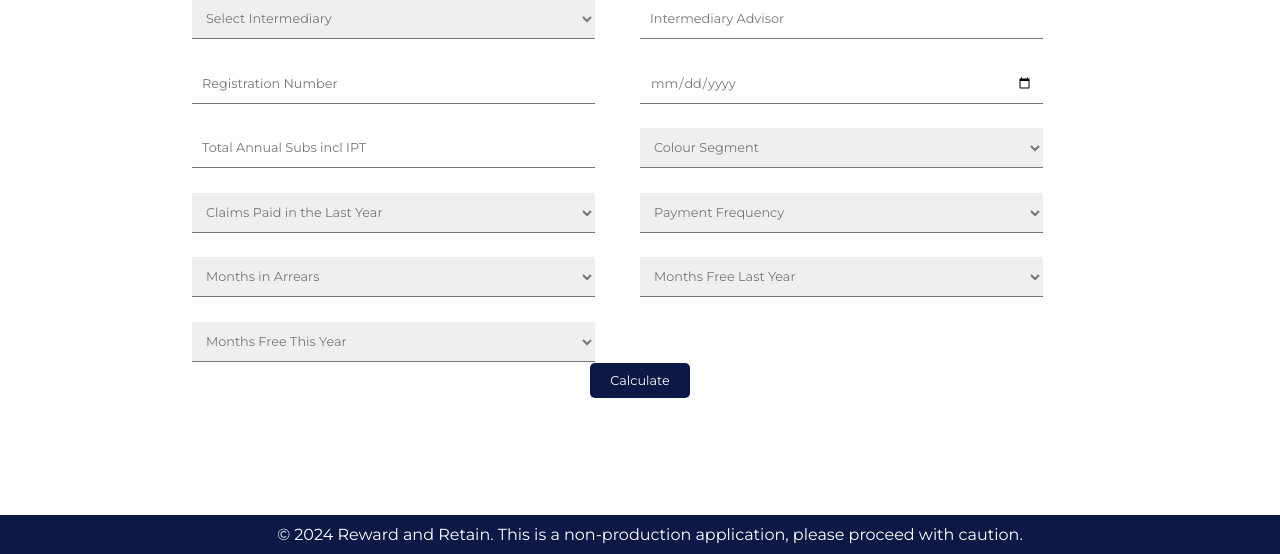
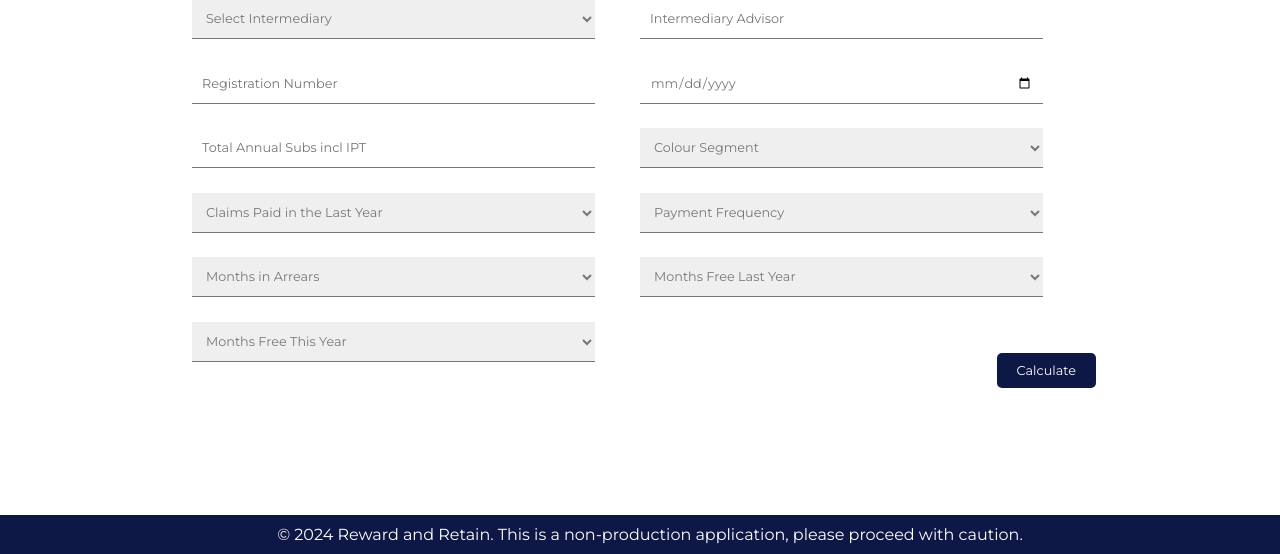
Before and after one commit to benturner993/flask-form-phase-1, a Flask app: page /intermediary in a window 1280 px wide. Shown: the part 246-800 px from the top of the page. Run offline with Flask 3, Linux system fonts and the light colour scheme.

Commit message:
fix: intermediary appearance

```diff
--- a/templates/intermediary.html
+++ b/templates/intermediary.html
@@ -159,10 +159,9 @@
     </div>
 </div>
 
-<div style="display:
-flex; justify-content: center; padding: 20px;">
-    <button id="calculate-button" onclick="calculateOffer()">Calculate</button>
-    <button id="submit-button" type="button" onclick="submitForm()" style="display: none;">Submit</button>
+<div style="display: flex; justify-content: space-between; padding: 10px;">
+    <button id="submit-button" type="button" onclick="submitForm()" style="display: none; margin-left: auto;">Submit</button>
+    <button id="calculate-button" onclick="calculateOffer()" style="margin-left: auto;">Calculate</button>
 </div>
 
 <script>
```
